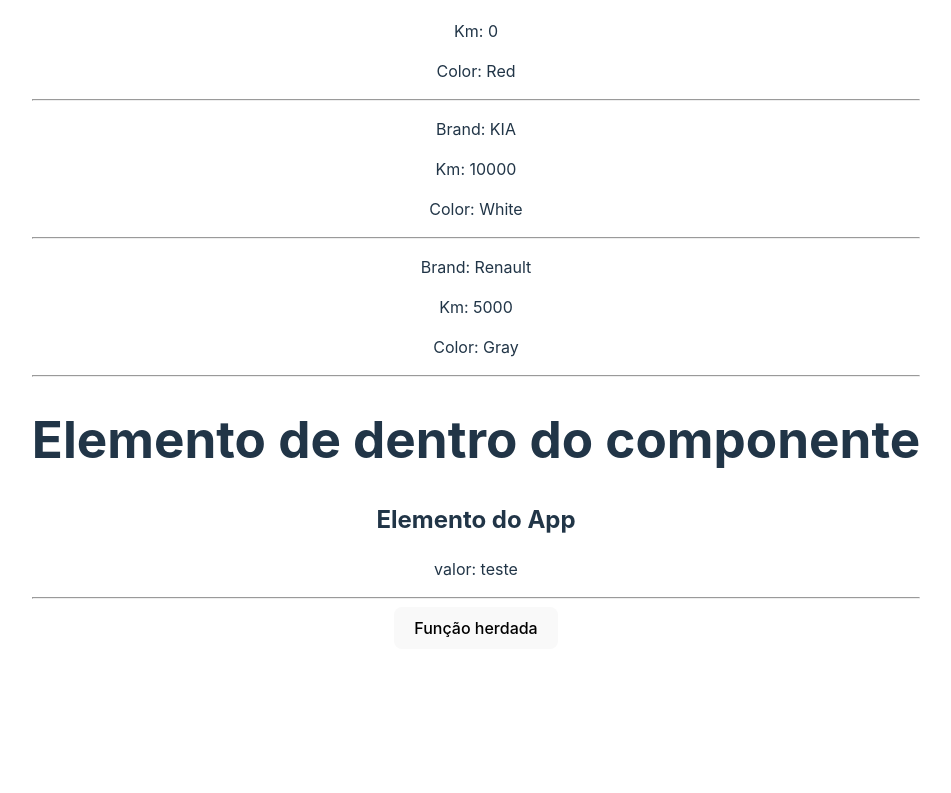
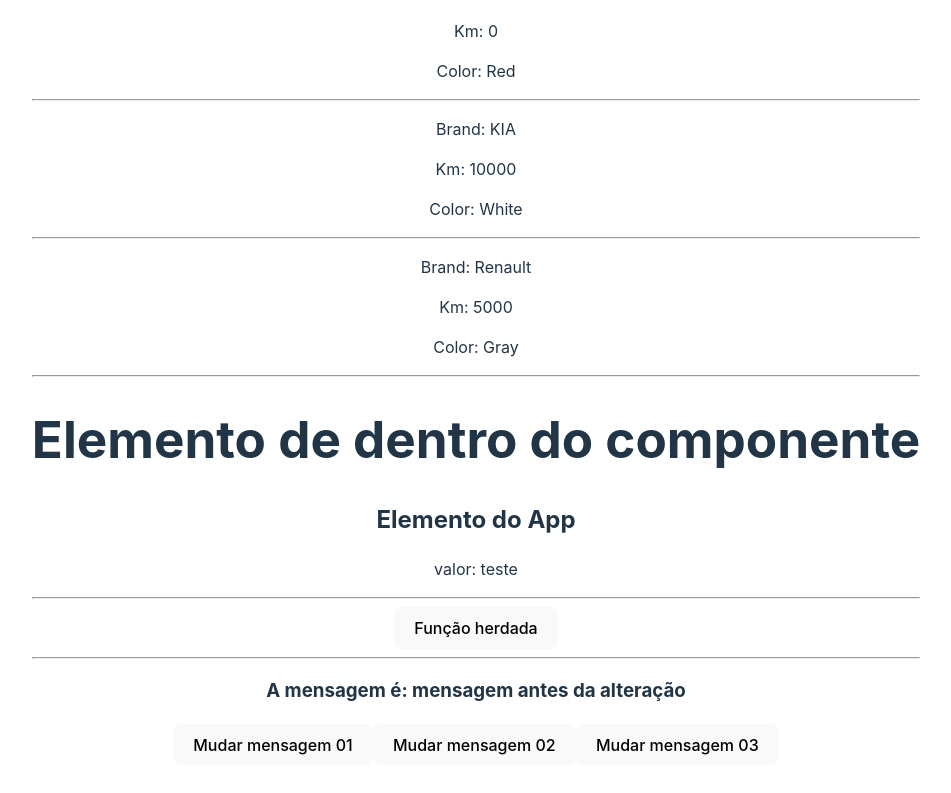
Before and after one commit to Santin04/course_react, a React (Vite) app in the folder 01_fundamentos/aula_02/: page / in a window 1280 px wide. Shown: the part 799-1592 px from the top of the page, without its empty margins (164-1115 px from the left). Before the commit the page ends 1480 px from the top, so only its background shows below. Built offline with nearby package versions, Linux system fonts and the light colour scheme.

Commit message:
useState with different components

```diff
--- a/01_fundamentos/aula_02/src/App.jsx
+++ b/01_fundamentos/aula_02/src/App.jsx
@@ -6,6 +6,9 @@
 import Props02 from './components/Props02'
 import PropsChildren from './components/PropsChildren'
 import PropsFunction from './components/PropsFunction'
+import { useState } from 'react'
+import Message from './components/Message'
+import EditMessage from './components/EditMessage'
 
 function App() {
 
@@ -18,6 +21,11 @@
   const myFunction = () => {
     console.log('função passada por props');
   };
+
+  const [message, setMessage] = useState("mensagem antes da alteração")
+  const editMessage = (msg) => {
+    setMessage(msg);
+  }
 
   return (
     <div>
@@ -38,6 +46,9 @@
       </PropsChildren>
       <hr />
       <PropsFunction func={myFunction} />
+      <hr />
+      <Message msg={message}/>
+      <EditMessage editMessageFunc={editMessage}/>
     </div>
   )
 }
--- /dev/null
+++ b/01_fundamentos/aula_02/src/components/EditMessage.jsx
@@ -0,0 +1,14 @@
+const EditMessage = ({ editMessageFunc }) => {
+
+    const mensagens = ['Mensagem 01', 'Mensagem 02', 'Mensagem 03'];
+
+    return (
+        <>
+            <button onClick={() => editMessageFunc(mensagens[0])}>Mudar mensagem 01</button>
+            <button onClick={() => editMessageFunc(mensagens[1])}>Mudar mensagem 02</button>
+            <button onClick={() => editMessageFunc(mensagens[2])}>Mudar mensagem 03</button>
+        </>
+    )
+}
+
+export default EditMessage;
--- /dev/null
+++ b/01_fundamentos/aula_02/src/components/Message.jsx
@@ -0,0 +1,11 @@
+const Message = ({ msg }) => {
+
+    return (
+        <>
+            <h3>A mensagem é: {msg}</h3>
+        </>
+    )
+
+};
+
+export default Message;
```
